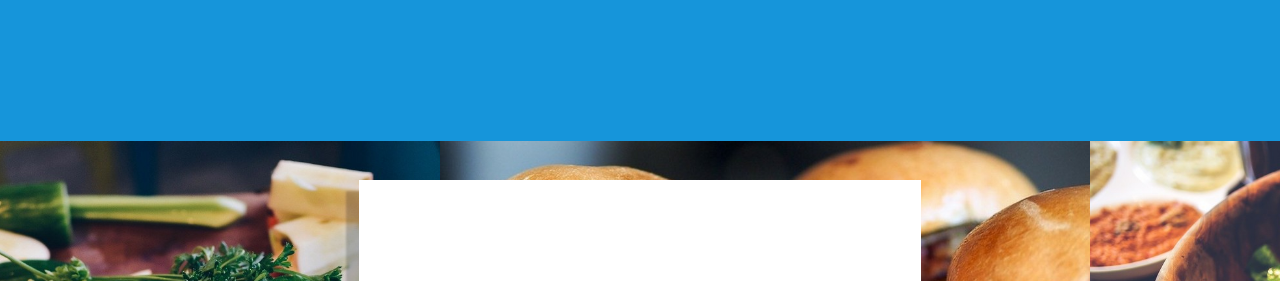
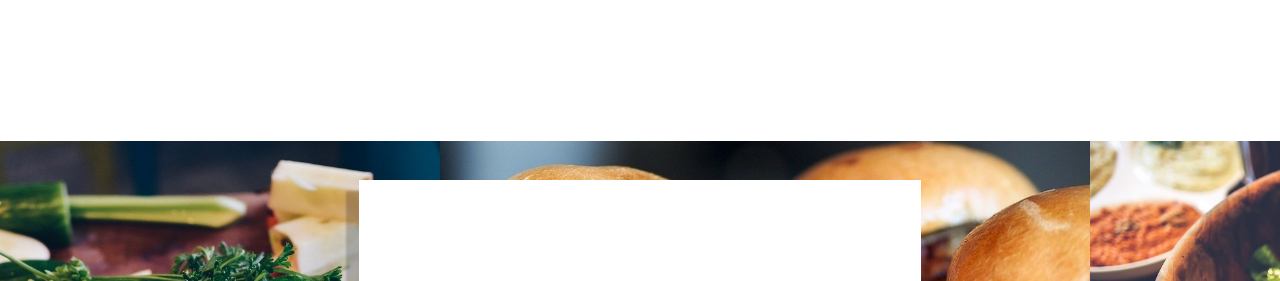
Before and after one commit to Gissoupard/resto-projet, a plain HTML site: page index.html in a window 1280 px wide. Shown: the top 281 px of the page. Drawn offline with Linux system fonts and the light colour scheme; a web font is replaced by a local one.

Commit message:
change styles.css

```diff
--- a/css/styles.css
+++ b/css/styles.css
@@ -6,7 +6,7 @@ html {
 
 
 body {
-    background-color: #1695DA;
+    background-color: white;
     margin: 0 auto;
 }
 
```
